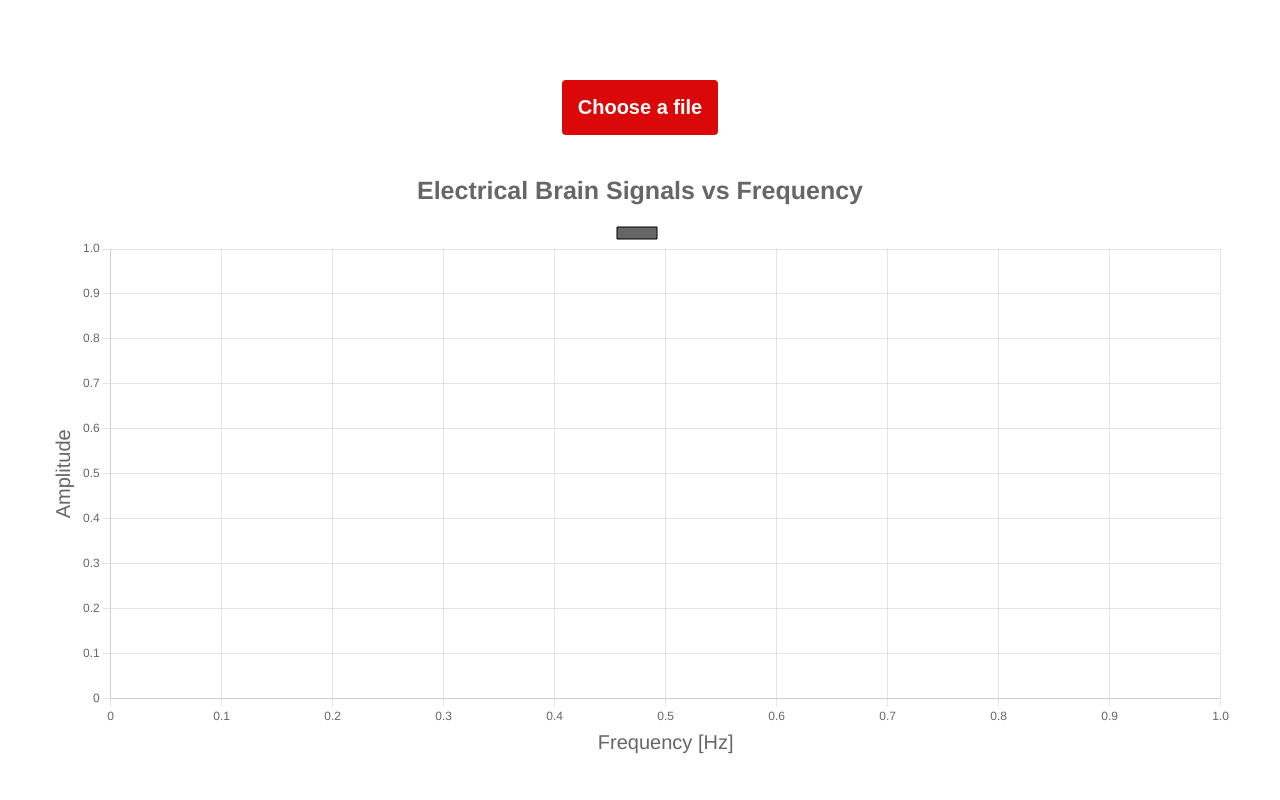
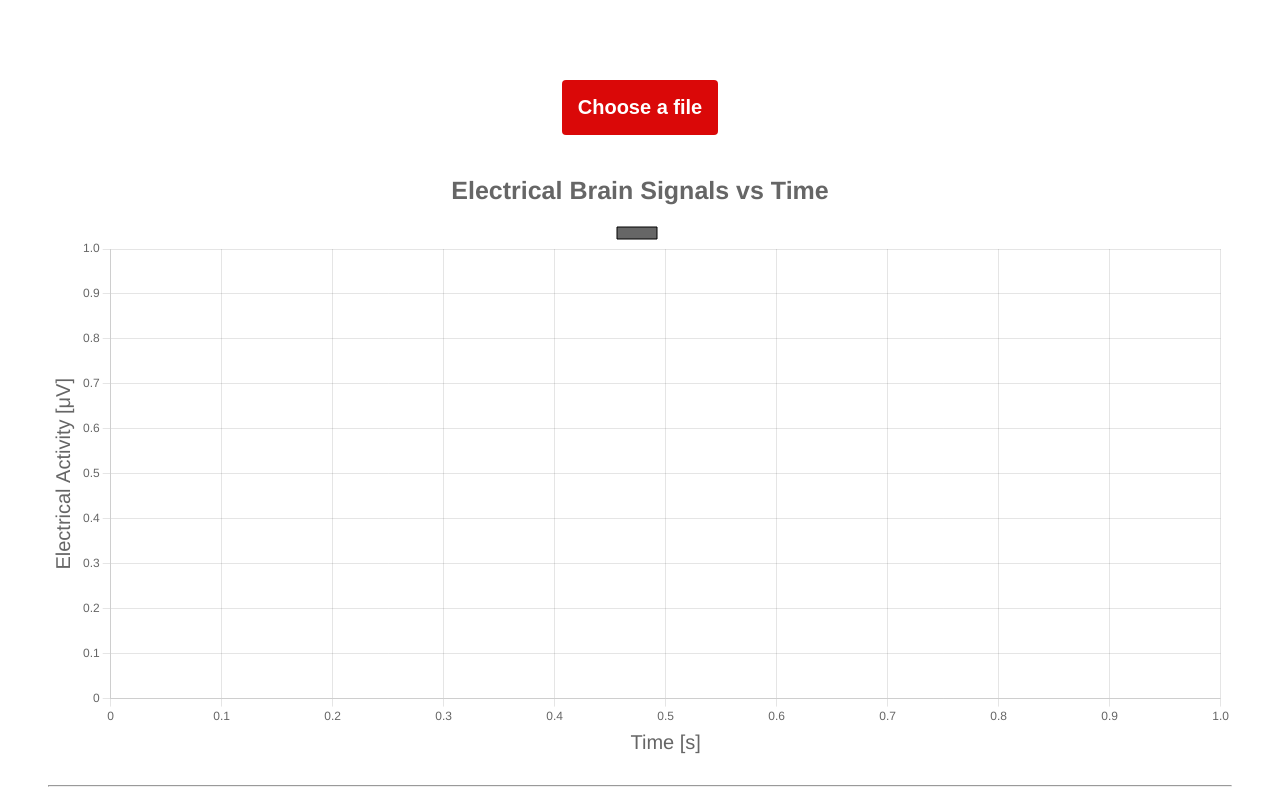
Before and after one commit to JoshWAllen/Queens-Brainwaves, a React (Create React App) app: page / in a window 1280 px wide. Shown: the top 800 px of the page. Built offline with nearby package versions, Linux system fonts and the light colour scheme.

Commit message:
updated frequency graph settings

```diff
--- a/src/App.js
+++ b/src/App.js
@@ -20,7 +20,7 @@ ChartJS.register(
   Title,
   Tooltip,
   Legend
-); //Not sure why this needs to be included
+); //registering plugins
 
 export default function App() {
   //function passed down to CSVinput component
@@ -239,10 +239,10 @@ export default function App() {
     <div className="App">
       <div>
         <CSVInput handleInput={handleInput} />
-        {/* <ScatterChart chartData={data} options={timeOptions} />
+        <ScatterChart chartData={data} options={timeOptions} />
         <br></br>
         <hr></hr>
-        <br></br> */}
+        <br></br>
         <ScatterChart chartData={fData} options={freqOptions} />
       </div>
     </div>
```
